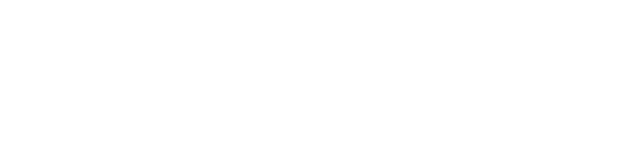
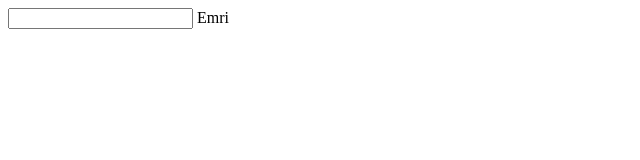
Before and after one commit to sumejaluma/Final-Project, a plain HTML site: page index.html in a window 1280 px wide. Shown: the whole page, without its empty margins (0-640 px from the left). Drawn offline with Linux system fonts and the light colour scheme.

Commit message:
create form

```diff
--- a/index.html
+++ b/index.html
@@ -7,6 +7,10 @@
     <title>Document</title>
 </head>
 <body>
+    <form>
+        <input type="text">
+        <label>Emri</label>
+    </form>
 
 </body>
 </html>
```
